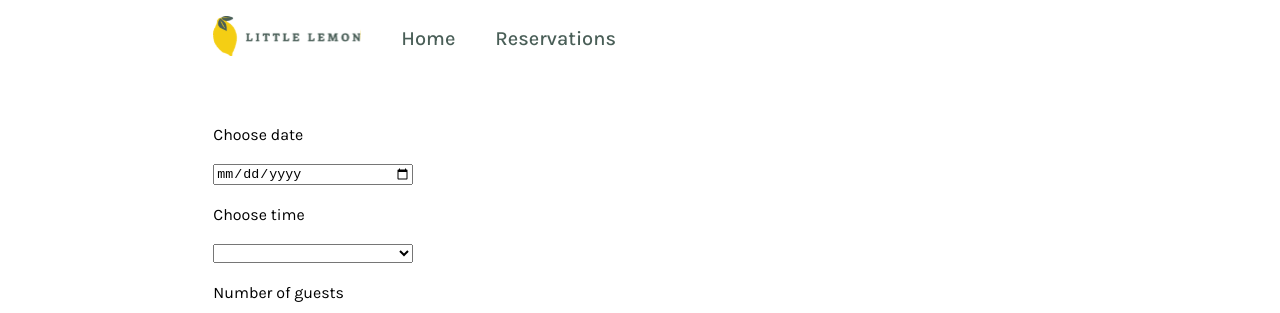
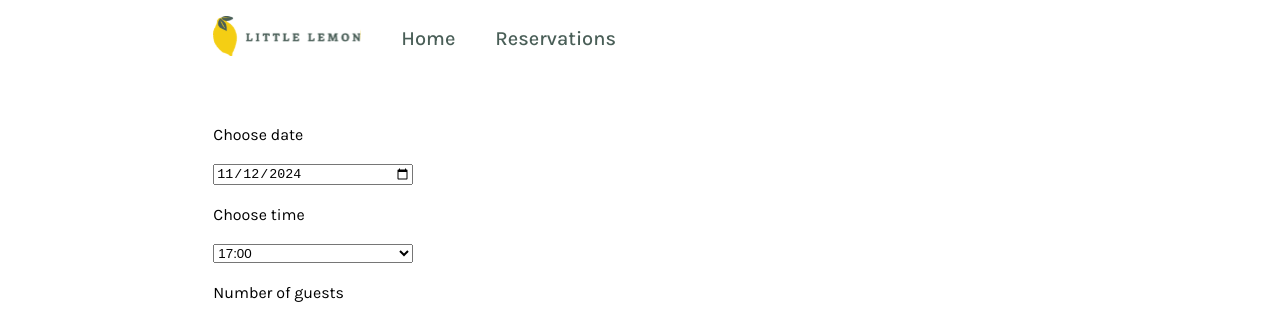
Before and after one commit to mariia-suhan-cognizant/little-lemon, a React (Create React App) app: page /booking in a window 1280 px wide. Shown: the top 313 px of the page. Built offline with nearby package versions, Linux system fonts and the light colour scheme; the HTML template or start-up script is replaced by a standard one; a web font is replaced by a local one.

Commit message:
Add form validation

```diff
--- a/src/components/BookingForm/index.js
+++ b/src/components/BookingForm/index.js
@@ -6,7 +6,9 @@ export const BookingForm = ({
   onChangeResDate,
   submitForm,
 }) => {
-  const [resDate, setResDate] = useState("");
+  const [resDate, setResDate] = useState(
+    new Date().toISOString().split("T")[0]
+  );
 
   const [resTime, setResTime] = useState("");
 
@@ -36,6 +38,7 @@ export const BookingForm = ({
       <input
         type="date"
         id="res-date"
+        data-testid="res-date"
         value={resDate}
         required={true}
         onChange={(event) => {
@@ -45,7 +48,9 @@ export const BookingForm = ({
       <label htmlFor="res-time">Choose time</label>
       <select
         id="res-time"
+        data-testid="res-time"
         value={resTime}
+        required={true}
         onChange={(event) => {
           setResTime(event.currentTarget?.value || "");
         }}
@@ -61,6 +66,7 @@ export const BookingForm = ({
         min="1"
         max="10"
         id="guests"
+        data-testid="guests"
         value={guestsNumber}
         onChange={(event) => {
           setGuestsNumber(event.currentTarget?.value || 1);
@@ -69,6 +75,8 @@ export const BookingForm = ({
       <label htmlFor="occasion">Occasion</label>
       <select
         id="occasion"
+        data-testid="occasion"
+        required={true}
         value={occasion}
         onChange={(event) => {
           setOccasion(event.currentTarget?.value || "");
```
Also changed, not shown: 1 other file (tests, documents, lock files or other folders).
